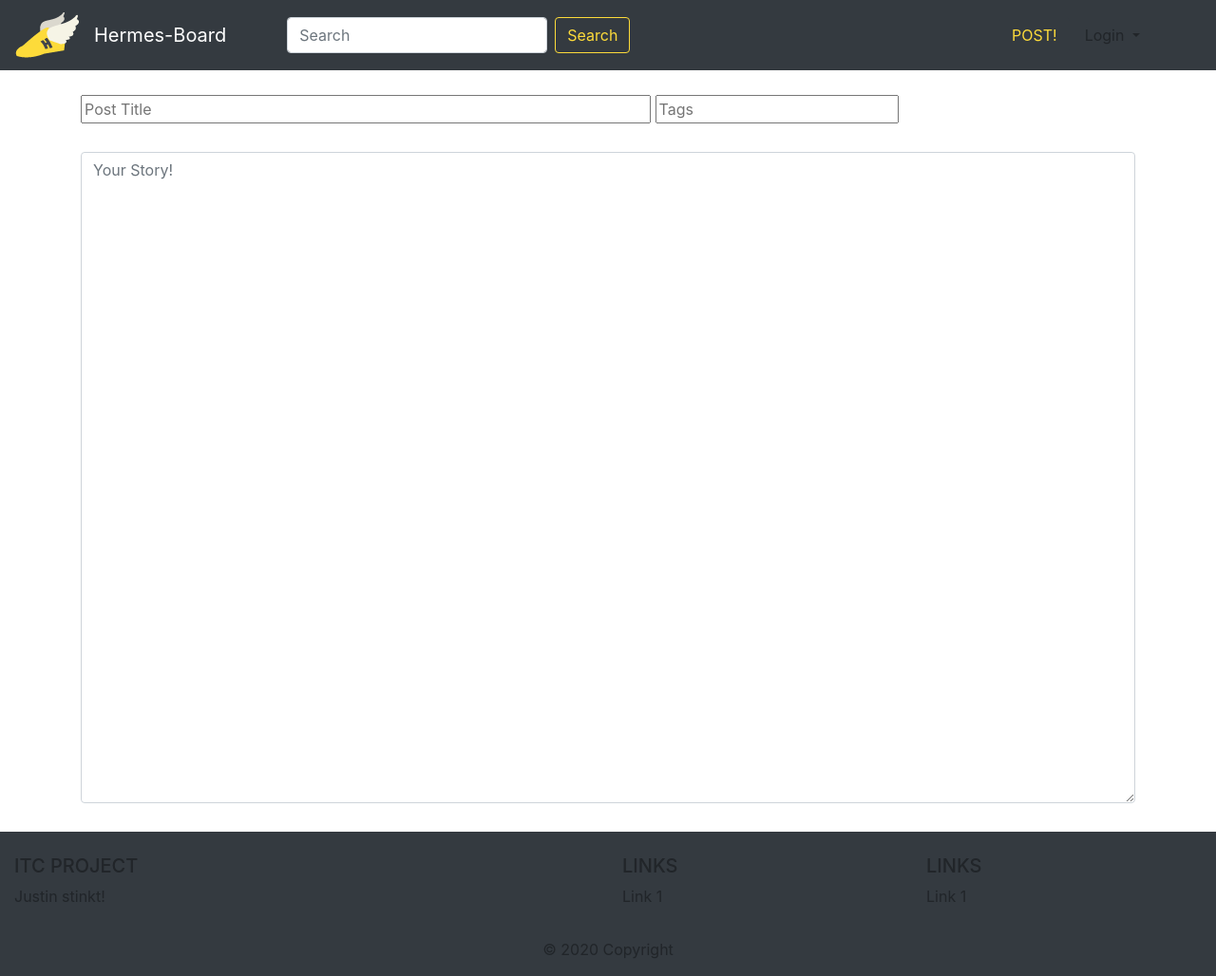
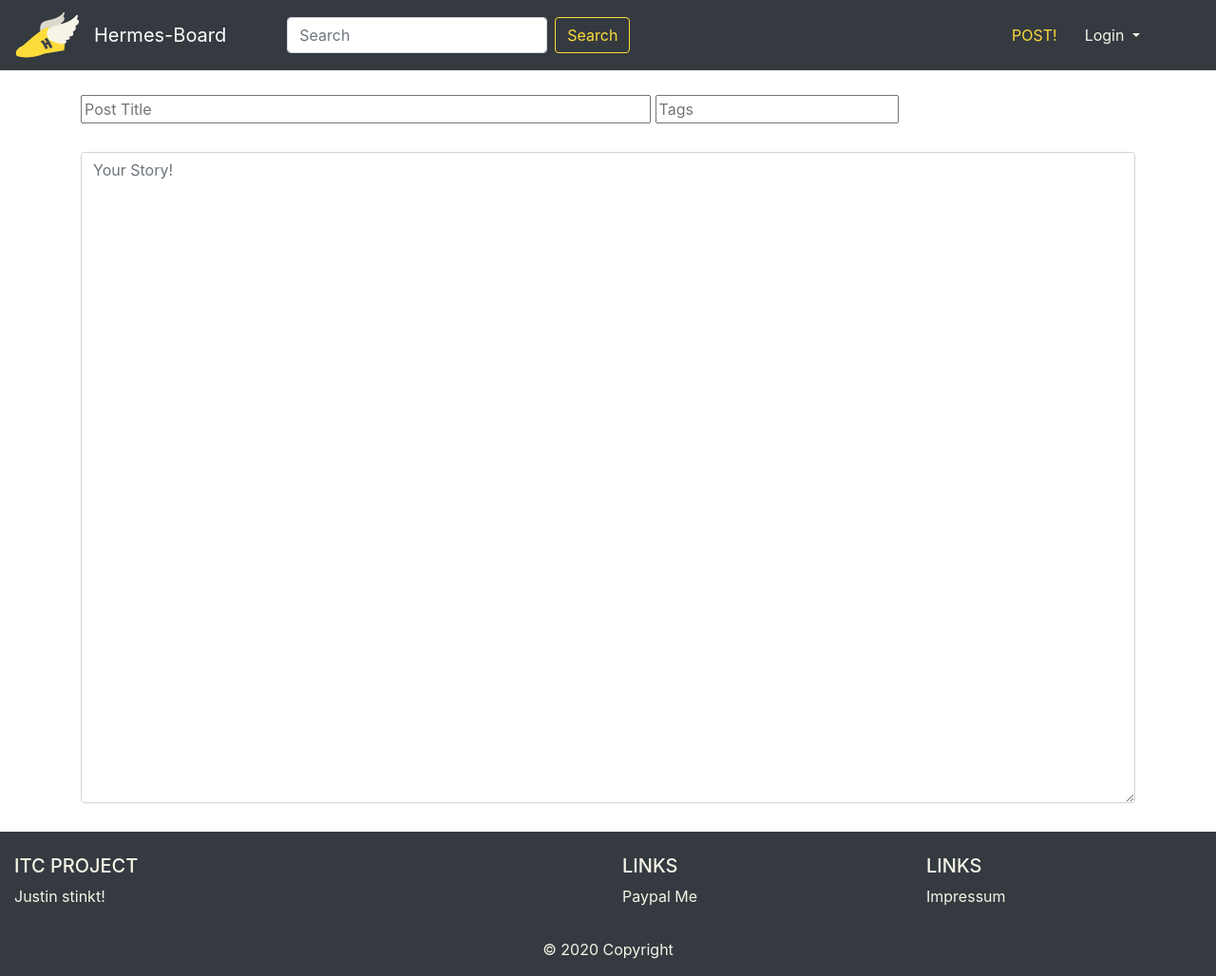
Before and after one commit to heyimsolace/hermes-board, a PHP site: page /postCreation.php in a window 1280 px wide. Shown: the whole page at 95% size. Run offline with PHP 8.4, Linux system fonts and the light colour scheme; some libraries are stand-ins or nearby versions.

Commit message:
*Veränderung der CSS vom Header und Footer

```diff
--- a/css/style.css
+++ b/css/style.css
@@ -54,3 +54,9 @@ html {
 .login {
     color: #fddb3a;
 }
+.footer {
+    color: #f6f4e6;
+}
+.login{
+    color: #f6f4e6;
+}
--- a/page_footer.php
+++ b/page_footer.php
@@ -1,7 +1,7 @@
 </div>
 
 <!-- Footer -->
-<footer class="page-footer font-small blue pt-4 bg-dark">
+<footer class="page-footer font-small blue pt-4 bg-dark footer">
     <!-- Footer Links -->
     <div class="container-fluid text-center text-md-left">
         <!-- Grid row -->
@@ -20,7 +20,7 @@
                 <h5 class="text-uppercase">Links</h5>
                 <ul class="list-unstyled">
                     <li>
-                        <a>Link 1</a>
+                        <a>Paypal Me</a>
                     </li>
                 </ul>
             </div>
@@ -31,7 +31,7 @@
                 <h5 class="text-uppercase">Links</h5>
                 <ul class="list-unstyled">
                     <li>
-                        <a>Link 1</a>
+                        <a>Impressum</a>
                     </li>
                 </ul>
             </div>
--- a/page_header.php
+++ b/page_header.php
@@ -26,10 +26,10 @@
             </form>
         </div>
         <!-- Create Post -->
-        <a href="postCreation.php"> <button type="button" class="btn btn-dark">POST!</button> </a>
+        <a href="postCreation.php"> <button type="button" class="btn btn-dark login">POST!</button> </a>
         <!-- DropDown -->
         <div class="nav-item dropdown mr-5 ">
-            <div class="nav-link dropdown-toggle" href="#" id="navbarDropdown" role="button" data-toggle="dropdown" aria-haspopup="true" aria-expanded="false">
+            <div class="nav-link dropdown-toggle login" href="#" id="navbarDropdown" role="button" data-toggle="dropdown" aria-haspopup="true" aria-expanded="false">
                 Login
             </div>
             <div class="dropdown-menu dropdown-menu-right" aria-labelledby="navbarDropdown">
```
